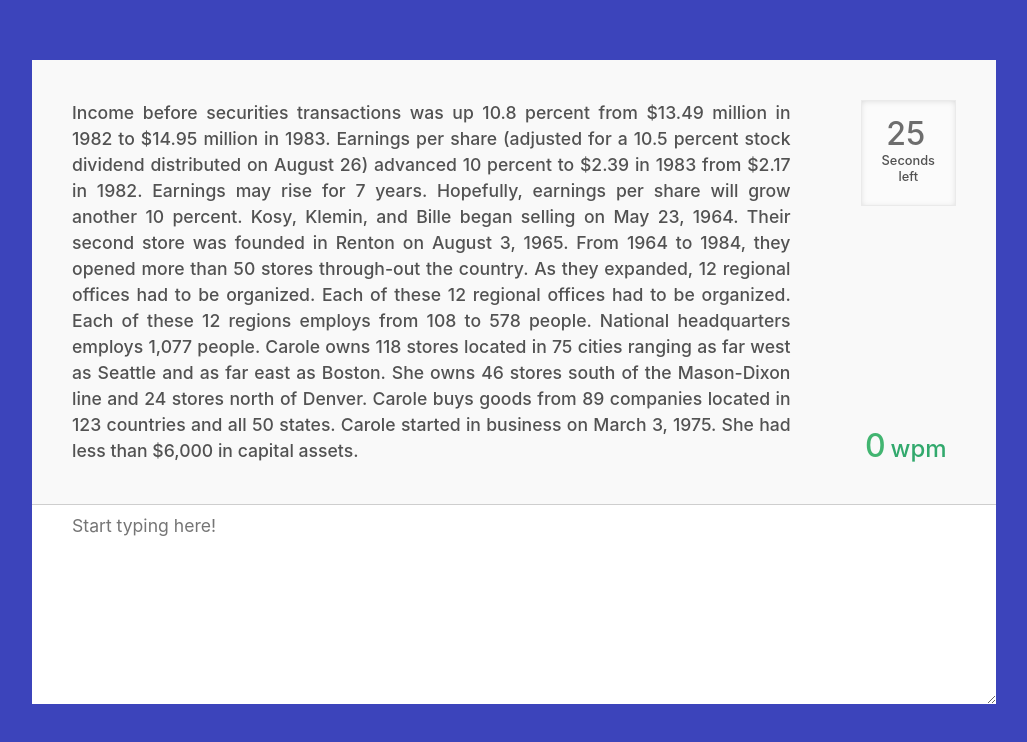
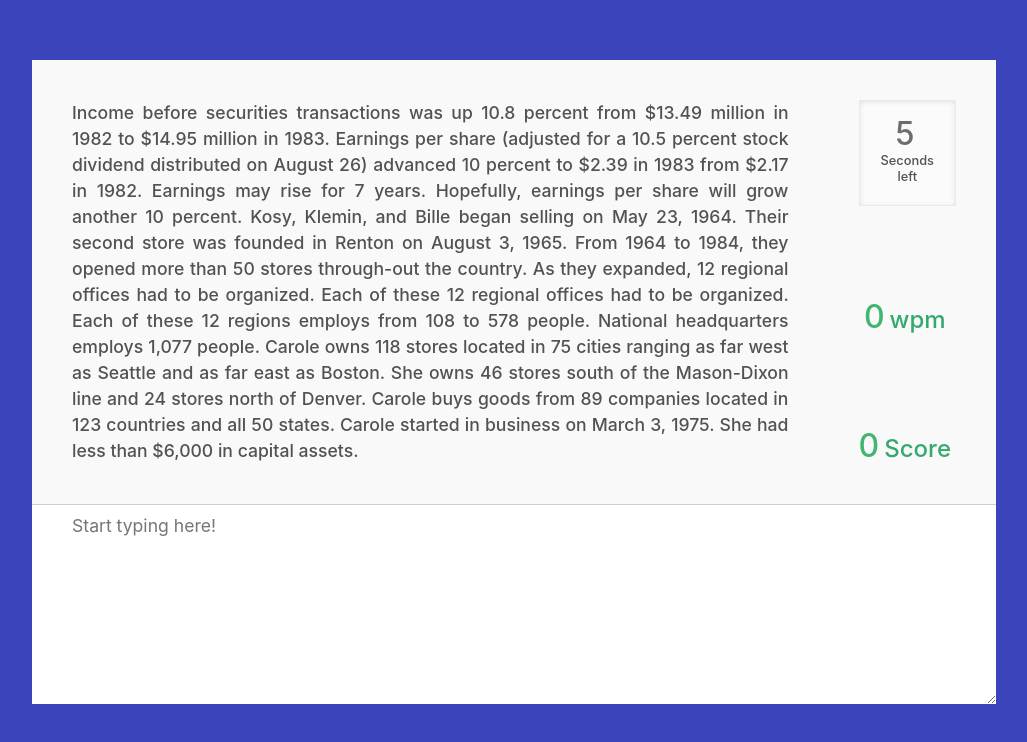
Before and after one commit to nikhil-varma/type-swift, a React (Create React App) app: page / in a window 1280 px wide. Shown: the top 742 px of the page, without its empty margins (96-1123 px from the left). Built offline with nearby package versions, Linux system fonts and the light colour scheme.

Commit message:
feat: Add scoring system

```diff
--- a/src/components/StatsView/StatsView.jsx
+++ b/src/components/StatsView/StatsView.jsx
@@ -4,15 +4,22 @@ import './StatsView.scss';
 
 type Props = {
   wordCount: number,
+  score: number,
 };
 export default class StatsView extends PureComponent<Props> {
   render() {
-    const {wordCount} = this.props;
+    const {wordCount, score} = this.props;
     return (
-      <div className="stats">
-        <span className="wpm-stat">{wordCount}</span>
-        <span className="info">wpm</span>
-      </div>
+      <>
+        <div className="stats">
+          <span className="wpm-stat">{wordCount}</span>
+          <span className="info">wpm</span>
+        </div>
+        <div className="stats">
+          <span className="wpm-stat">{score}</span>
+          <span className="info">Score</span>
+        </div>
+      </>
     );
   }
 }
--- a/src/components/TestContainer/TestContainer.jsx
+++ b/src/components/TestContainer/TestContainer.jsx
@@ -14,6 +14,7 @@ type State = {
   wordCount: number,
   disabled: boolean,
   timeInSeconds: number,
+  score: number,
 };
 export default class TestContainer extends PureComponent<Props, State> {
   constructor(props: Props) {
@@ -22,7 +23,8 @@ export default class TestContainer extends PureComponent<Props, State> {
       testInput: '',
       wordCount: 0,
       disabled: false,
-      timeInSeconds: 30,
+      timeInSeconds: 10,
+      score: 0,
     };
   }
 
@@ -52,19 +54,25 @@ export default class TestContainer extends PureComponent<Props, State> {
     const words = previewText.split(' ');
     const input = testInput.split(' ');
     let wordCount = 0;
+    let score = 0;
     input.forEach((i, idx) => {
       if (words[idx] === i) {
         wordCount += 1;
+        score += 10;
+      }
+      if (words[idx] !== i) {
+        score -= 5;
       }
     });
     this.setState({
       disabled: true,
       wordCount: Math.ceil((wordCount * 100) / 60),
+      score,
     });
   };
 
   render() {
-    const {testInput, wordCount, disabled, timeInSeconds} = this.state;
+    const {testInput, wordCount, disabled, timeInSeconds, score} = this.state;
     return (
       <div className="test">
         <div className="typing-container">
@@ -75,7 +83,7 @@ export default class TestContainer extends PureComponent<Props, State> {
                 handleEndState={this.handleEndState}
                 intervalInSeconds={timeInSeconds}
               />
-              <StatsView wordCount={wordCount} />
+              <StatsView wordCount={wordCount} score={score} />
             </div>
           </div>
           <TestInput
```
